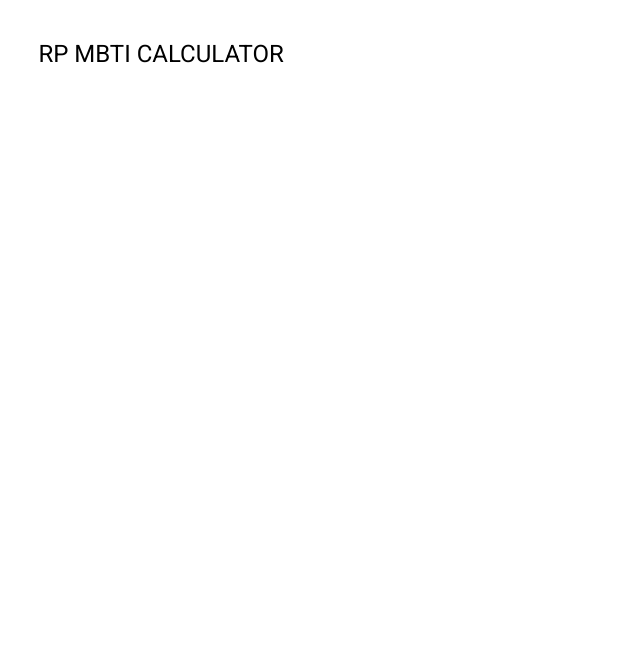
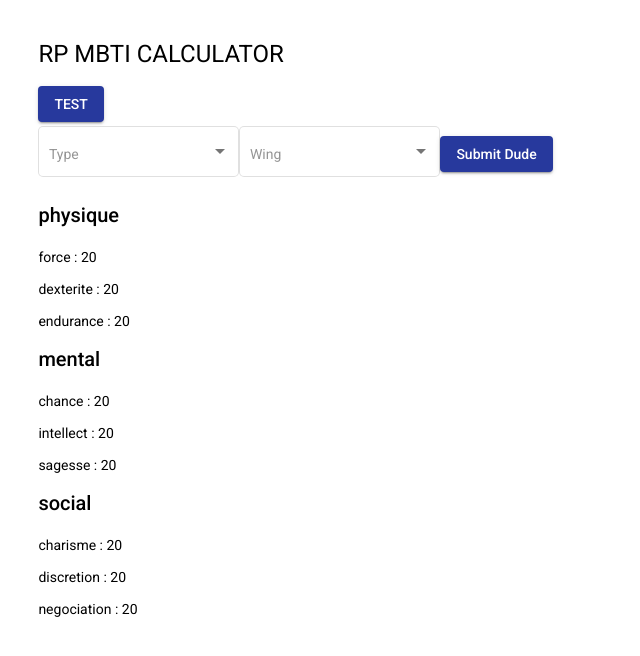
Before and after one commit to MargauxCJ/rp-mbti-calculator, an Angular app: page / in a window 1280 px wide. Shown: the top 656 px of the page, without its empty margins (0-640 px from the left). Built offline with nearby package versions, Linux system fonts and the light colour scheme.

Commit message:
addCore() function, begining of the forms

```diff
--- a/src/app/_components/home/home.component.html
+++ b/src/app/_components/home/home.component.html
@@ -1 +1,24 @@
 <h1>RP MBTI CALCULATOR</h1>
+<button mat-raised-button color="primary" (click)="test()">TEST</button>
+<form [formGroup]="formGroup" (ngSubmit)="onSubmit(formGroup.value)" class="form">
+    <mat-form-field appearance="outline">
+        <mat-select name="type" placeholder="Type" formControlName='type' [(value)]="selectedType">
+          <mat-option *ngFor="let type of this.eneTypeService.getEneTypeAll()" [value]="type.id">{{type.id}}</mat-option>
+        </mat-select>
+    </mat-form-field>
+
+    <mat-form-field appearance="outline">
+        <mat-select name="wing" placeholder="Wing" formControlName='wing'>
+          <mat-option *ngFor="let wing of this.eneTypeService.getWingById(selectedType)" [value]="wing">{{wing}}</mat-option>
+        </mat-select>
+    </mat-form-field>
+
+    <button mat-raised-button color="primary" type="submit" class="button">Submit Dude</button>
+</form>
+
+<div *ngFor="let category of this.result">
+    <h2>{{category.name}}</h2>
+    <p *ngFor="let skill of category.skills">
+        {{skill.name}} : {{skill.score}}
+    </p>
+</div>
--- a/src/app/_components/home/home.component.ts
+++ b/src/app/_components/home/home.component.ts
@@ -1,15 +1,61 @@
 import { Component, OnInit } from '@angular/core';
-
+import { EneTypeService } from 'src/app/_services/type.service';
+import { SkillService } from 'src/app/_services/skill.service';
+import { CategoryService } from 'src/app/_services/category.service';
+import { FormBuilder, FormGroup,FormControl } from '@angular/forms';
 @Component({
   selector: 'app-home',
   templateUrl: './home.component.html',
   styleUrls: ['./home.component.scss']
 })
 export class HomeComponent implements OnInit {
+  public formGroup: FormGroup;
+  public selectedType: number = 1;
+  public result;
 
-  constructor() { }
+  constructor(
+    public eneTypeService: EneTypeService,
+    public skillService: SkillService,
+    public categoryService: CategoryService,
+    private formBuilder: FormBuilder) {
+    }
 
   ngOnInit(): void {
+    this.createForm();
+    this.result = this.categoryService.getAllCategories();
   }
 
+  public createForm() {
+    this.formGroup = this.formBuilder.group({
+      'type': [null],
+      'wing': [null],
+      'tritype': [null],
+      'instinct': [null],
+      validate: ''
+    });
+  }
+
+  get name() {
+    return this.formGroup.get('name') as FormControl
+  }
+
+  test() {
+    console.log(this.eneTypeService.getWingById(1));
+  }
+
+  onSubmit(formValues) {
+    console.log(formValues);
+    console.log(this.result);
+    this.addCore(formValues.type);
+  }
+
+  addCore(formValuesType) {
+    this.eneTypeService.getEneTypeAll().forEach(type => {
+      if(formValuesType === type.id){
+        console.log(type.id);
+        type.core.score = type.core.score + 5;
+        console.log(type.core);
+      }
+    })
+  }
 }
--- /dev/null
+++ b/src/app/_models/skills.model.ts
@@ -0,0 +1,5 @@
+export interface Skill {
+    id: number;
+    name: string;
+    score: number;
+}
--- /dev/null
+++ b/src/app/_services/category.service.ts
@@ -0,0 +1,30 @@
+import { Injectable } from '@angular/core';
+import { Category } from "../_models/categories.model";
+import { Skills } from "./skill.service";
+
+const Categories: Category[] = [
+  {id: 1, name: 'physique', skills: [Skills[0],Skills[1],Skills[2]]},
+  {id: 2, name: 'mental', skills: [Skills[3],Skills[4],Skills[5]]},
+  {id: 3, name: 'social', skills: [Skills[6],Skills[7],Skills[8]]}
+]
+
+@Injectable({
+  providedIn: 'root'
+})
+export class CategoryService {
+      constructor() {
+
+      }
+
+      getAllCategories() {
+          return Categories;
+      }
+
+      getCategoryById(id: number) {
+          return Categories.filter(category => id === category.id);
+      }
+
+      getSkillByCategoryName(categoryName: string) {
+          return Categories.filter(category => category.name === categoryName);
+      }
+}
--- /dev/null
+++ b/src/app/_services/skill.service.ts
@@ -0,0 +1,18 @@
+import { Injectable } from "@angular/core";
+import { Skill } from "../_models/skills.model";
+export const Skills: Skill[] = [
+    {id: 1, name: 'force', score: 20},
+    {id: 2, name: 'dexterite', score: 20},
+    {id: 3, name: 'endurance', score: 20},
+    {id: 4, name: 'chance', score: 20},
+    {id: 5, name: 'intellect', score: 20},
+    {id: 6, name: 'sagesse', score: 20},
+    {id: 7, name: 'charisme', score: 20},
+    {id: 8, name: 'discretion', score: 20},
+    {id: 9, name: 'negociation', score: 20},
+]
+@Injectable({
+    providedIn: 'root'
+})
+
+export class SkillService {}
--- /dev/null
+++ b/src/app/_services/type.service.ts
@@ -0,0 +1,31 @@
+import { Injectable } from "@angular/core";
+import { EneType } from "../_models/types.model";
+import { Skills } from "./skill.service";
+
+const Types : EneType[] = [
+    { id : 1, wing: [9,2], int: 7, desint: 4, core: Skills[2]},
+    { id : 2, wing: [1,3], int: 4, desint: 8, core: Skills[5]},
+    { id : 3, wing: [2,4], int: 6, desint: 9, core: Skills[6]},
+    { id : 4, wing: [3,5], int: 1, desint: 2, core: Skills[3]},
+    { id : 5, wing: [4,6], int: 8, desint: 7, core: Skills[4]},
+    { id : 6, wing: [5,7], int: 9, desint: 3, core: Skills[8]},
+    { id : 7, wing: [6,8], int: 5, desint: 1, core: Skills[1]},
+    { id : 8, wing: [7,9], int: 2, desint: 5, core: Skills[0]},
+    { id : 9, wing: [8,1], int: 3, desint: 6, core: Skills[7]},
+]
+@Injectable({
+    providedIn: 'root'
+})
+
+export class EneTypeService {
+    constructor() {}
+
+    public getEneTypeAll() {
+        return Types;
+    }
+
+    public getWingById(idType) {
+        let wings = Types.filter(type => idType === type.id);
+        return wings[0].wing;
+    }
+}
--- a/src/app/app.module.ts
+++ b/src/app/app.module.ts
@@ -6,6 +6,7 @@ import { AppComponent } from './app.component';
 import { HomeComponent } from './_components/home/home.component';
 import { BrowserAnimationsModule } from '@angular/platform-browser/animations';
 import { MaterialModule } from './material.module';
+import { FormsModule, ReactiveFormsModule } from '@angular/forms';
 
 @NgModule({
   declarations: [
@@ -17,6 +18,8 @@ import { MaterialModule } from './material.module';
     AppRoutingModule,
     BrowserAnimationsModule,
     MaterialModule,
+    FormsModule,
+    ReactiveFormsModule,
   ],
   providers: [],
   bootstrap: [AppComponent]
--- a/tsconfig.json
+++ b/tsconfig.json
@@ -5,7 +5,7 @@
     "baseUrl": "./",
     "outDir": "./dist/out-tsc",
     "forceConsistentCasingInFileNames": true,
-    "strict": true,
+    "strict": false,
     "noImplicitReturns": true,
     "noFallthroughCasesInSwitch": true,
     "sourceMap": true,
```
Also changed, not shown: src/app/_models/categories.model.ts (added, +7 -0 lines), src/app/_models/types.model.ts (+5 -14 lines).
